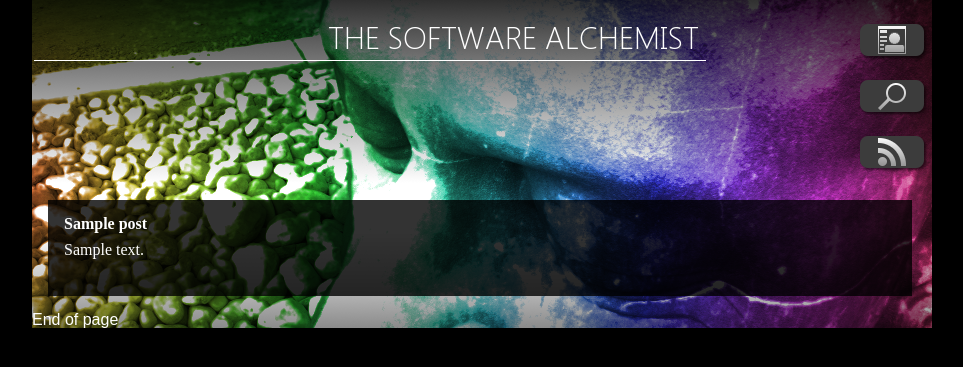
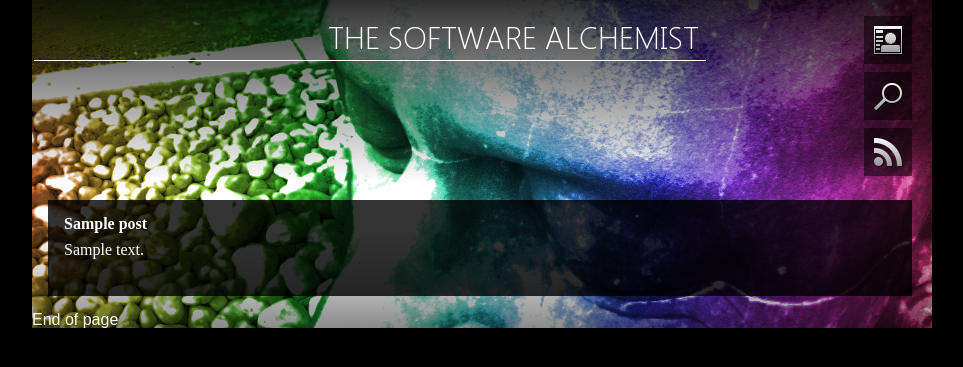
Before and after one commit to andypaxo/Alchemy-2011, a WordPress theme: template home.php in a window 1280 px wide. Shown: the top 367 px of the page, without its empty margins (158-1121 px from the left). Run offline with PHP 8.4 and a stand-in for WordPress, Linux system fonts and the light colour scheme; the site name, menu and one post (Sample post) are stand-ins, and other content is empty.

Commit message:
simpler menu images

```diff
--- a/style.css
+++ b/style.css
@@ -12,9 +12,9 @@ body			{ background-color:black; color:white; font-family:sans-serif }
 
 header			{ padding:16px 0 0 0 }
 header h1		{ float:left}
-nav				{ float:right; clear:none }
+nav				{ float:right; clear:none; margin-right:20px }
 nav li			{ background:transparent url('infobox.png') no-repeat left top; text-align:center; padding-top:8px }
-nav li a		{ display: block; width:80px; height:48px; }
+nav li a		{ display: block; width:48px; height:48px; }
 nav li:hover	{ background-image:url('infobox-hover.png') }
 
 .feature		{ width:832px; }
```
Also changed, not shown: about.png, infobox-hover.png, infobox.png, search.png, subscribe.png.
